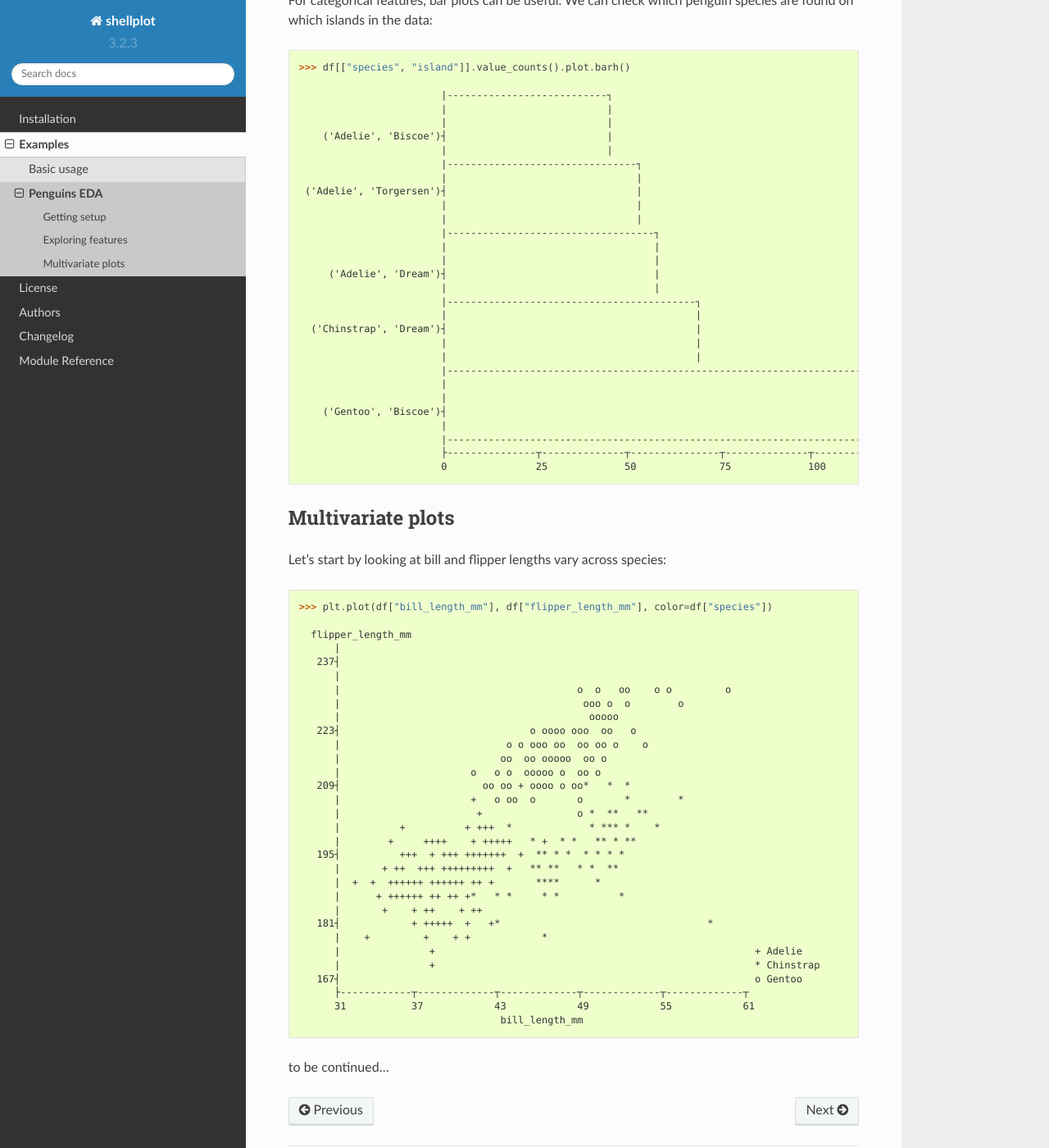
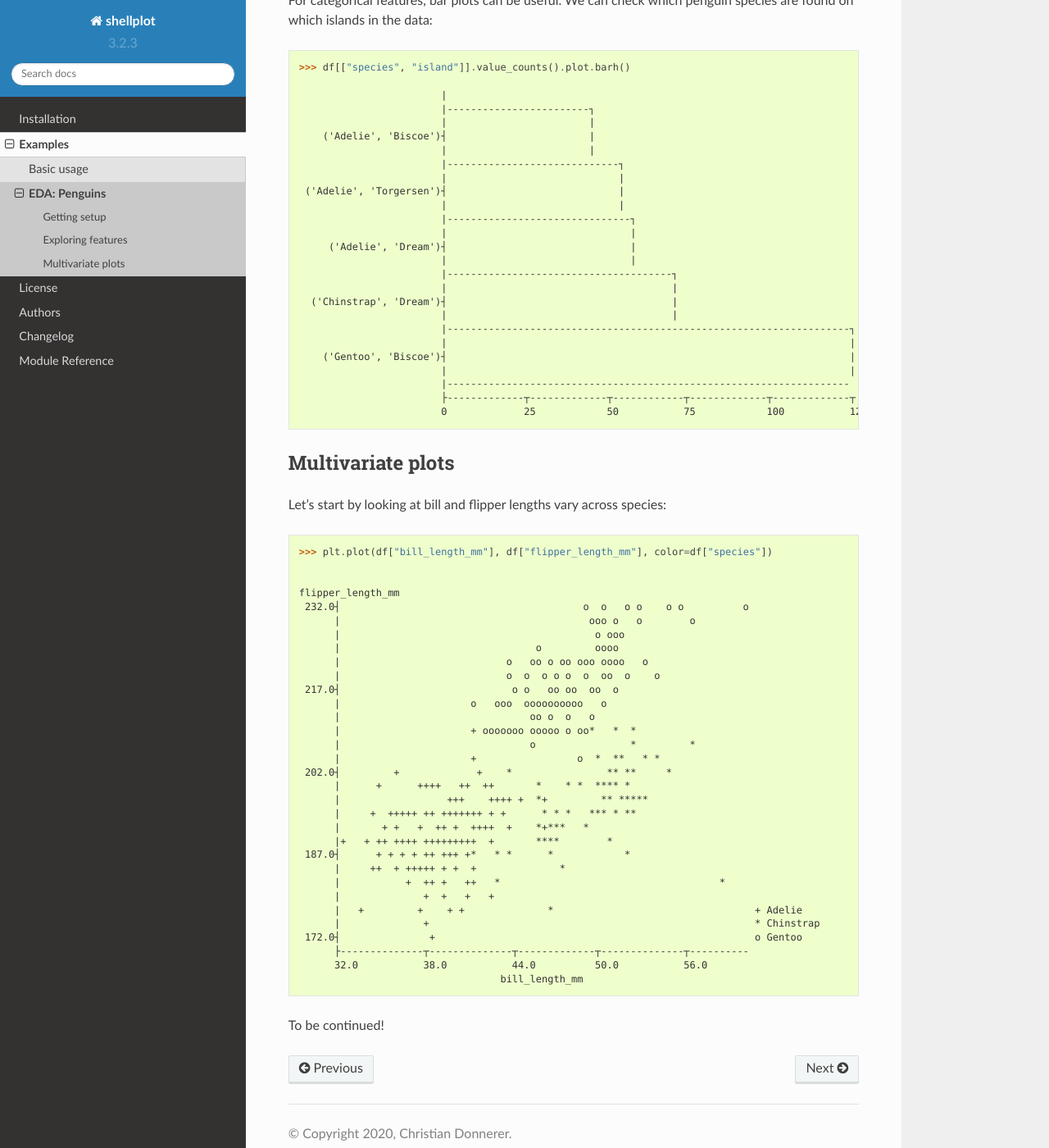
Before and after one commit to CDonnerer/shellplot, a Sphinx documentation site: the page built from docs/examples/penguins_eda.rst, in a window 1280 px wide and 1400 px high, scrolled down 1396 px. Shown: the whole window at 82% size. Built offline with Sphinx 7.4.7 and the Read the Docs theme 2.0.0, drawn with Linux system fonts in a browser that asks for light colours; some of the changed text lies outside the part shown.

Commit message:
updated docs

```diff
--- a/docs/examples/index.rst
+++ b/docs/examples/index.rst
@@ -7,4 +7,4 @@ Examples
    :maxdepth: 2
 
    Basic usage <basic_usage>
-   Penguins EDA <penguins_eda>
+   EDA: Penguins <penguins_eda>
--- a/docs/examples/penguins_eda.rst
+++ b/docs/examples/penguins_eda.rst
@@ -37,36 +37,36 @@ Histograms offer a nice way to explore numeric features. For example, we can
 plot the distribution of penguin body masses::
 
 
-        >>> df["body_mass_g"].hist(bins=12)
+        >>> df["body_mass_g"].hist(bins=10)
 
-          counts
-           59┤
-             |           ____
-             |          |    |____
-             |          |    |    |
-             |          |    |    |
-           48┤          |    |    |
-             |          |    |    |
-             |          |    |    |____
-             |          |    |    |    |
-             |          |    |    |    |
-           37┤          |    |    |    |____
-             |          |    |    |    |    |____
-             |          |    |    |    |    |    |
-             |          |    |    |    |    |    |
-             |          |    |    |    |    |    |
-           26┤      ____|    |    |    |    |    |____
-             |     |    |    |    |    |    |    |    |     ____
-             |     |    |    |    |    |    |    |    |    |    |
-             |     |    |    |    |    |    |    |    |____|    |
-             |     |    |    |    |    |    |    |    |    |    |
-           15┤     |    |    |    |    |    |    |    |    |    |____
-             |     |    |    |    |    |    |    |    |    |    |    |
-             | ____|    |    |    |    |    |    |    |    |    |    |
-             ||    |    |    |    |    |    |    |    |    |    |    |
-            4┤|    |    |    |    |    |    |    |    |    |    |    |____
-             ├-----------┬------------┬------------┬------------┬-----------┬------
-             2619        3393         4167         4941         5715        6489
+        counts
+         70.0┤             _____
+             |            |     |
+             |            |     |
+             |            |     |
+             |            |     |
+             |            |     |
+         54.0┤            |     |
+             |            |     |_____
+             |            |     |     |
+             |            |     |     |
+             |       _____|     |     |
+             |      |     |     |     |_____ _____
+         38.0┤      |     |     |     |     |     |
+             |      |     |     |     |     |     |
+             |      |     |     |     |     |     |
+             |      |     |     |     |     |     |
+             |      |     |     |     |     |     |_____ _____
+             |      |     |     |     |     |     |     |     |
+         22.0┤      |     |     |     |     |     |     |     |
+             |      |     |     |     |     |     |     |     |
+             |      |     |     |     |     |     |     |     |_____
+             | _____|     |     |     |     |     |     |     |     |
+             ||     |     |     |     |     |     |     |     |     |
+             ||     |     |     |     |     |     |     |     |     |
+          6.0┤|     |     |     |     |     |     |     |     |     |_____
+             ├------------┬------------┬------------┬------------┬------------┬----
+             2700.0       3420.0       4140.0       4860.0       5580.0       6300.0
                                           body_mass_g
 
 
@@ -76,36 +76,30 @@ species are found on which islands in the data::
 
         >>> df[["species", "island"]].value_counts().plot.barh()
 
-                                |---------------------------┐
-                                |                           |
-                                |                           |
-            ('Adelie', 'Biscoe')┤                           |
-                                |                           |
-                                |--------------------------------┐
-                                |                                |
-         ('Adelie', 'Torgersen')┤                                |
-                                |                                |
-                                |                                |
-                                |-----------------------------------┐
-                                |                                   |
-                                |                                   |
-             ('Adelie', 'Dream')┤                                   |
-                                |                                   |
-                                |------------------------------------------┐
-                                |                                          |
-          ('Chinstrap', 'Dream')┤                                          |
-                                |                                          |
-                                |                                          |
-                                |-----------------------------------------------------------------------------┐
-                                |                                                                             |
-                                |                                                                             |
-            ('Gentoo', 'Biscoe')┤                                                                             |
-                                |                                                                             |
-                                |-----------------------------------------------------------------------------
-                                ├---------------┬--------------┬---------------┬--------------┬---------------┬-
-                                0               25             50              75             100             125
-
-
+                                |
+                                |------------------------┐
+                                |                        |
+            ('Adelie', 'Biscoe')┤                        |
+                                |                        |
+                                |-----------------------------┐
+                                |                             |
+         ('Adelie', 'Torgersen')┤                             |
+                                |                             |
+                                |-------------------------------┐
+                                |                               |
+             ('Adelie', 'Dream')┤                               |
+                                |                               |
+                                |--------------------------------------┐
+                                |                                      |
+          ('Chinstrap', 'Dream')┤                                      |
+                                |                                      |
+                                |--------------------------------------------------------------------┐
+                                |                                                                    |
+            ('Gentoo', 'Biscoe')┤                                                                    |
+                                |                                                                    |
+                                |--------------------------------------------------------------------
+                                ├-------------┬-------------┬------------┬-------------┬-------------┬
+                                0             25            50           75            100           125
 
 
 Multivariate plots
@@ -117,39 +111,39 @@ Let's start by looking at bill and flipper lengths vary across species::
 
         >>> plt.plot(df["bill_length_mm"], df["flipper_length_mm"], color=df["species"])
 
-          flipper_length_mm
-              |
-           237┤
-              |
-              |                                        o  o   oo    o o         o
-              |                                         ooo o  o        o
-              |                                          ooooo
-           223┤                                o oooo ooo  oo   o
-              |                            o o ooo oo  oo oo o    o
-              |                           oo  oo ooooo  oo o
-              |                      o   o o  ooooo o  oo o
-           209┤                        oo oo + oooo o oo*   *  *
-              |                      +   o oo  o       o       *        *
-              |                       +                o *  **   **
-              |          +          + +++  *             * *** *    *
-              |        +     ++++    + +++++   * +  * *   ** * **
-           195┤          +++  + +++ +++++++  +  ** * *  * * * *
-              |       + ++  +++ +++++++++  +   ** **   * *  **
-              |  +  +  ++++++ ++++++ ++ +       ****      *
-              |      + ++++++ ++ ++ +*   * *     * *          *
-              |       +    + ++    + ++
-           181┤            + +++++  +   +*                                   *
-              |    +         +    + +            *
-              |               +                                                      + Adelie
-              |               +                                                      * Chinstrap
-           167┤                                                                      o Gentoo
-              ├------------┬-------------┬-------------┬-------------┬-------------┬
-              31           37            43            49            55            61
+
+        flipper_length_mm
+         232.0┤                                         o  o   o o    o o          o
+              |                                          ooo o   o        o
+              |                                           o ooo
+              |                                 o         oooo
+              |                            o   oo o oo ooo oooo   o
+              |                            o  o  o o o  o  oo  o    o
+         217.0┤                             o o   oo oo  oo  o
+              |                      o   ooo  oooooooooo   o
+              |                                oo o  o   o
+              |                      + ooooooo ooooo o oo*   *  *
+              |                                o                *         *
+              |                      +                 o  *  **   * *
+         202.0┤         +             +    *                ** **     *
+              |      +      ++++   ++  ++       *    * *  **** *
+              |                  +++    ++++ +  *+         ** *****
+              |     +  +++++ ++ +++++++ + +      * * *   *** * **
+              |       + +   +  ++ +  ++++  +    *+***   *
+              |+   + ++ ++++ +++++++++  +       ****        *
+         187.0┤      + + + + ++ +++ +*   * *      *            *
+              |     ++  + +++++ + +  +              *
+              |           +  ++ +   ++   *                                     *
+              |              +  +   +   +
+              |   +         +    + +              *                                  + Adelie
+              |              +                                                       * Chinstrap
+         172.0┤               +                                                      o Gentoo
+              ├--------------┬--------------┬-------------┬--------------┬----------
+              32.0           38.0           44.0          50.0           56.0
                                           bill_length_mm
 
 
-
-to be continued...
+To be continued!
 
 
 .. _penguins: https://github.com/allisonhorst/palmerpenguins
```
Also changed, not shown: README.rst (+29 -28 lines), docs/examples/basic_usage.rst (+115 -106 lines), 1 other file.
